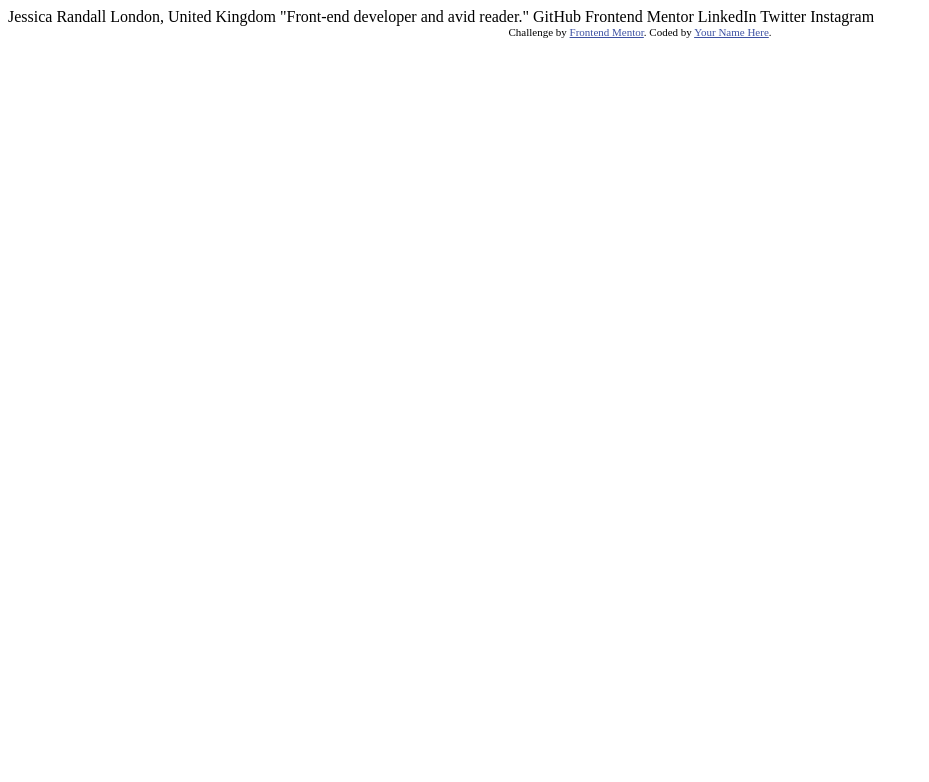
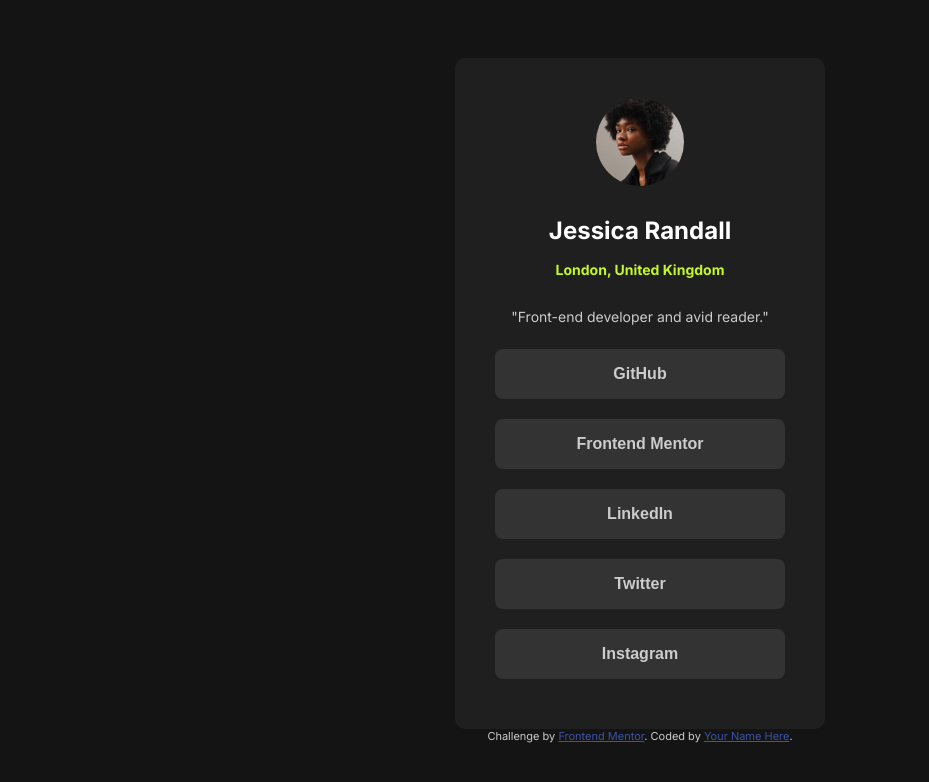
Before and after one commit to jprush76/frontend-mentor-03-social-links-profile, a plain HTML site: page src/index.html in a window 1280 px wide. Shown: the whole page, without its empty margins (0-929 px from the left). Drawn offline with Linux system fonts and the light colour scheme.

Commit message:
[ADD] index design ok

```diff
--- a/src/index.html
+++ b/src/index.html
@@ -5,26 +5,61 @@
         <meta name="viewport" content="width=device-width, initial-scale=1.0"> <!-- displays site properly based on user's device -->
 
         <link rel="icon" type="image/png" sizes="32x32" href="./assets/images/favicon-32x32.png">
+        <link rel="preconnect" href="https://fonts.googleapis.com">
+        <link rel="preconnect" href="https://fonts.gstatic.com" crossorigin>
+        <link href="https://fonts.googleapis.com/css2?family=Inter:wght@100..900&display=swap" rel="stylesheet">
 
         <title>Frontend Mentor | Social links profile</title>
 
-  <!-- Feel free to remove these styles or customise in your own stylesheet 👍 -->
         <style>
-    .attribution { font-size: 11px; text-align: center; }
+            * { margin: 0; padding: 0; }
+
+            :root {
+                --green: hsl(75, 94%, 57%);
+                --white: hsl(0, 0%, 100%);
+                --light-grey: hsl(0, 0%, 80%);
+                --grey: hsl(0, 0%, 20%);
+                --dark-grey: hsl(0, 0%, 12%);
+                --off-black: hsl(0, 0%, 8%);
+            }
+
+            body { font-family: "Inter", sans-serif; font-size: 14px; display: flex; flex-direction: column; align-items: center; justify-content: center; background-color: var(--off-black); height: 100vh; }
+            section.container { display: flex; flex-direction: column; align-items: center; justify-content: center; width: 290px; background-color: var(--dark-grey); padding: 40px; border-radius: 10px; }
+            header { display: flex; flex-direction: column; align-items: center; }
+            header img { width: 88px; height: 88px; border-radius: 50%; }
+            header h1 { color: var(--white); font-size: 24px; margin-top: 30px; margin-bottom: 16px;}
+            header h2 { color: var(--green); margin-bottom: 30px; font-size: 14px; }
+            header p { color: var(--light-grey); font-size: 14px; margin-bottom: 14px; }
+            .buttons { display: flex; flex-direction: column; justify-content: center; width: 100%; }
+            button { border: 0; border-radius: 8px; background-color: var(--grey); color: var(--light-grey); padding: 16px 32px; text-decoration: none; font-weight: 700; font-size: 16px; cursor: pointer; width: 100%; margin: 10px 0; }
+            button:hover { background-color: var(--green); color: var(--dark-grey); }
+            .attribution { font-size: 11px; text-align: center; color: var(--light-grey); }
             .attribution a { color: hsl(228, 45%, 44%); }
+            /* 330px */
+            @media screen and (max-width: 375px) {
+                section.container {
+                    width: 278px;
+                    padding: 26px;
+                }
+            }
         </style>
     </head>
     <body>
-
-  Jessica Randall
-  London, United Kingdom
-  "Front-end developer and avid reader."
-
-  GitHub
-  Frontend Mentor
-  LinkedIn
-  Twitter
-  Instagram
+        <section class="container">
+            <header>
+                <img src="./assets/images/avatar-jessica.jpeg" alt="Jessica Randall">
+                <h1>Jessica Randall</h1>
+                <h2>London, United Kingdom</h2>
+                <p>"Front-end developer and avid reader."</p>
+            </header>
+            <div class="buttons">
+                <button type="button">GitHub</button>
+                <button type="button">Frontend Mentor</button>
+                <button type="button">LinkedIn</button>
+                <button type="button">Twitter</button>
+                <button type="button">Instagram</button>
+            </div>
+        </section>
 
         <div class="attribution">
             Challenge by <a href="https://www.frontendmentor.io?ref=challenge" target="_blank">Frontend Mentor</a>.
```
Lines whose indentation alone changed are shown as unchanged.
